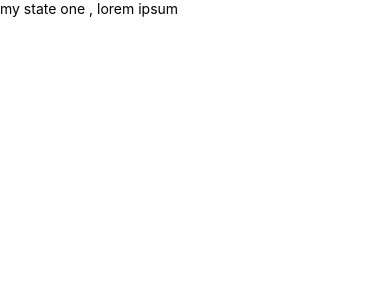
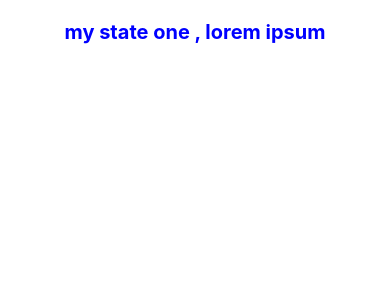
Before and after one commit to mamitiana/reactnativelearn, a React Native app: screen / in a window 390 px wide. Shown: the top 300 px of the page. Built offline with nearby package versions, Linux system fonts and the light colour scheme.

Commit message:
learn style on presnetationa components

```diff
--- a/components/PresentationalComponent.js
+++ b/components/PresentationalComponent.js
@@ -4,9 +4,9 @@ import { StyleSheet , Text , View} from 'react-native'
 const PresentationalComponent = (props) => {
     return (
 
-        <View>
+        <View >
 
-            <Text onPress = {props.updateState}>
+            <Text style = {styles.myState} onPress = {props.updateState}>
                 {props.myState1}
             </Text>
         </View>
@@ -15,13 +15,14 @@ const PresentationalComponent = (props) => {
 
 
 
-const styles = StyleSheet.create({
-    container: {
-       flex: 1,
-       backgroundColor: '#fff',
-       alignItems: 'center',
-       justifyContent: 'center',
-    },
- });
+const styles = StyleSheet.create ({
+    myState: {
+       marginTop: 20,
+       textAlign: 'center',
+       color: 'blue',
+       fontWeight: 'bold',
+       fontSize: 20
+    }
+ })
 
 export default PresentationalComponent
```
